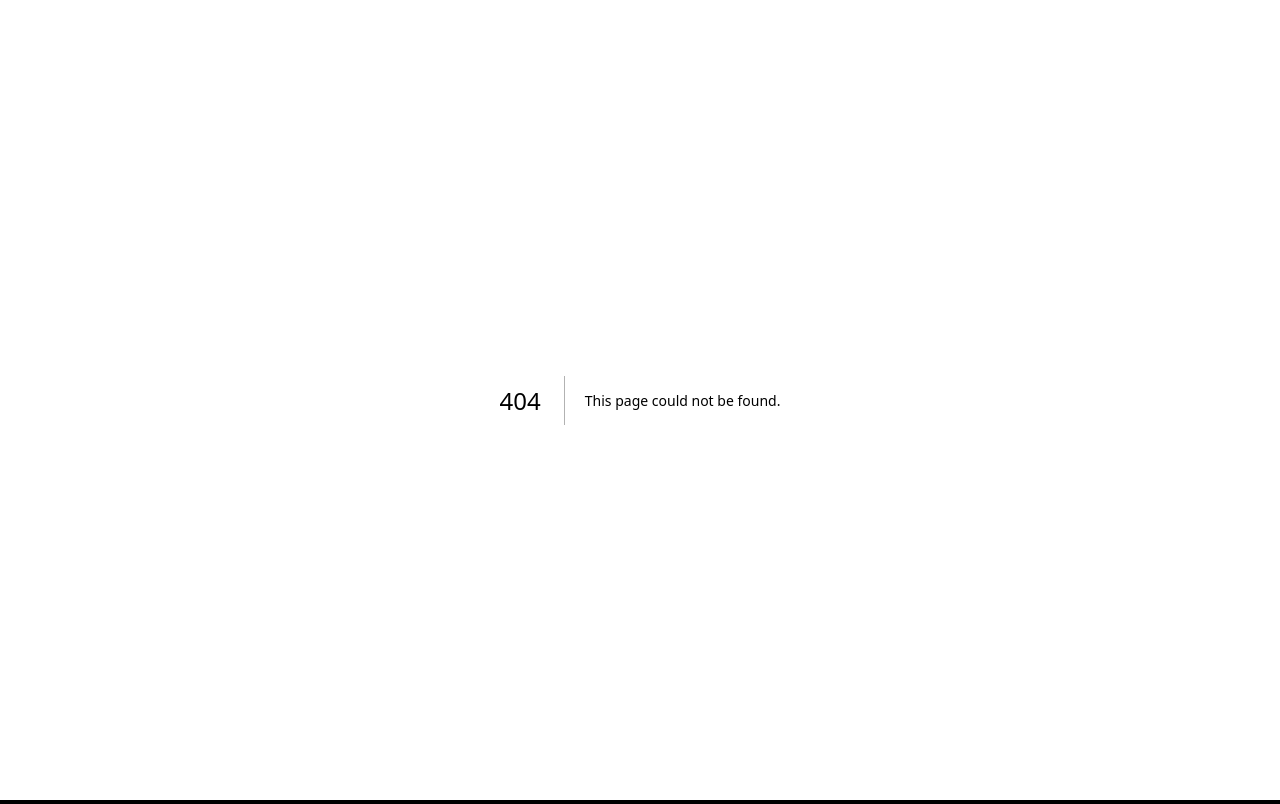
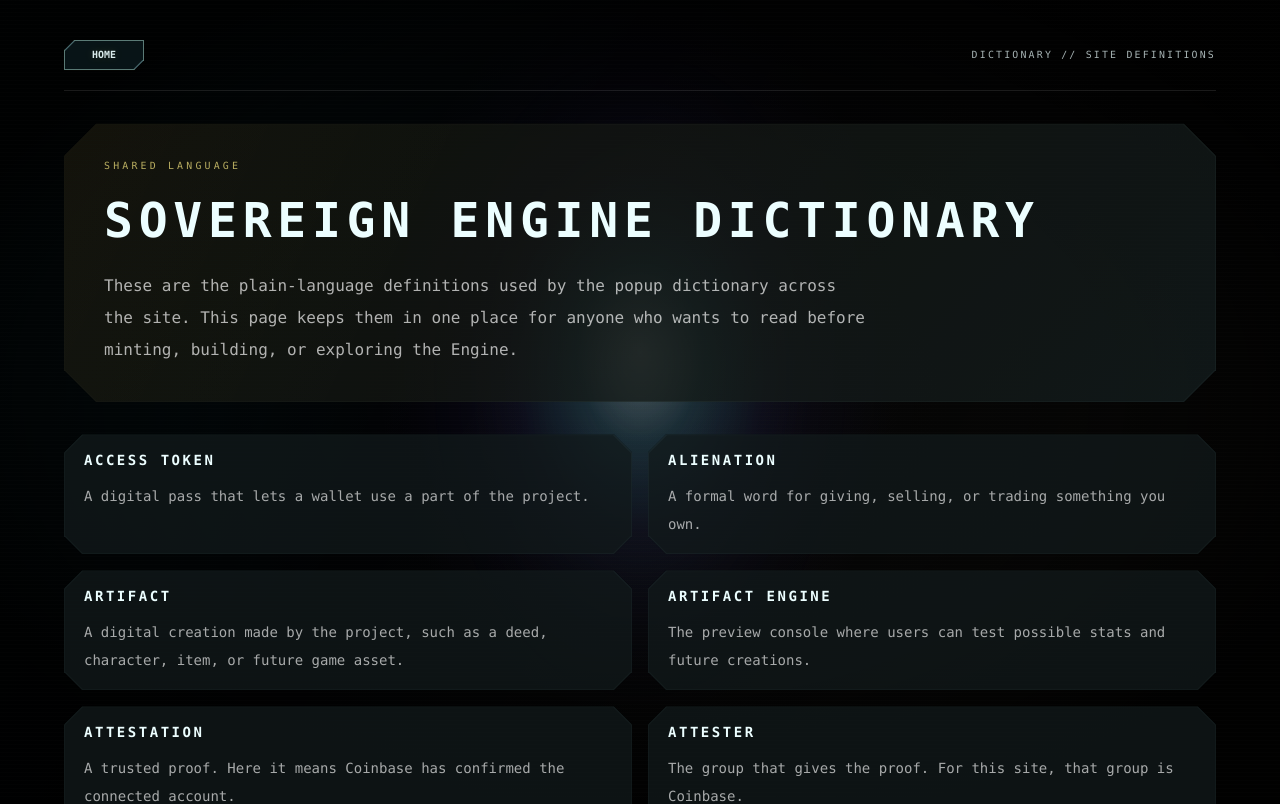
Before and after one commit to 477heat/sovereign-portal, a Next.js app: page /dictionary in a window 1280 px wide. Before the commit this address had no page. Shown: the top 804 px of the page. Built offline with nearby package versions, Linux system fonts and the light colour scheme.

Commit message:
Add dictionary footer links

```diff
--- /dev/null
+++ b/app/dictionary/page.tsx
@@ -0,0 +1,55 @@
+import Link from "next/link";
+import TunnelBackdrop from "@/components/TunnelBackdrop";
+import { glossary } from "@/lib/glossary";
+
+const glossaryEntries = Object.entries(glossary).sort(([first], [second]) =>
+  first.localeCompare(second),
+);
+
+export default function DictionaryPage() {
+  return (
+    <main className="info-control-page relative isolate min-h-screen overflow-x-hidden bg-black px-5 py-6 font-mono text-white md:px-10 md:py-10">
+      <TunnelBackdrop layer="page" variant="diffused" />
+
+      <div className="relative z-10 mx-auto max-w-6xl">
+        <nav className="mb-8 flex flex-col gap-3 border-b border-cyan-200/10 pb-5 text-[0.62rem] uppercase tracking-[0.22em] text-cyan-50/70 md:flex-row md:items-center md:justify-between">
+          <Link href="/" className="chamfer-nav-link chamfer-nav-link--compact">
+            Home
+          </Link>
+          <div>Dictionary // Site Definitions</div>
+        </nav>
+
+        <header className="chamfer-panel chamfer-panel--command mb-8 px-6 py-7 md:px-10 md:py-9">
+          <p className="text-[0.62rem] uppercase tracking-[0.32em] text-yellow-200/70">
+            Shared Language
+          </p>
+          <h1 className="mt-4 text-3xl font-black uppercase leading-tight tracking-[0.12em] text-cyan-50 md:text-5xl">
+            Sovereign Engine Dictionary
+          </h1>
+          <p className="mt-5 max-w-3xl text-base leading-8 text-white/68">
+            These are the plain-language definitions used by the popup
+            dictionary across the site. This page keeps them in one place for
+            anyone who wants to read before minting, building, or exploring the
+            Engine.
+          </p>
+        </header>
+
+        <section className="grid gap-4 md:grid-cols-2">
+          {glossaryEntries.map(([term, definition]) => (
+            <article
+              className="chamfer-panel chamfer-panel--readout chamfer-panel--all-corners px-5 py-4"
+              key={term}
+            >
+              <h2 className="text-sm font-black uppercase tracking-[0.18em] text-cyan-50">
+                {term}
+              </h2>
+              <p className="mt-3 text-sm leading-7 text-white/64">
+                {definition}
+              </p>
+            </article>
+          ))}
+        </section>
+      </div>
+    </main>
+  );
+}
--- a/app/page.tsx
+++ b/app/page.tsx
@@ -6,7 +6,7 @@ import { useEffect, useRef, useState } from "react";
 import { GlossaryText } from "@/components/GlossaryTerm";
 import type { GlossaryTermKey } from "@/lib/glossary";
 
-const dayOneLaunchAt = Date.UTC(2026, 5, 3, 12, 0, 0);
+const dayOneLaunchAt = Date.UTC(2026, 5, 5, 23, 0, 0);
 const homeGlossaryTerms: GlossaryTermKey[] = [
   "Artifact Engine",
   "Attribute Tree",
@@ -409,9 +409,22 @@ export default function HomePage() {
 
       <footer className="relative z-10 mx-auto flex max-w-7xl flex-col items-center justify-between gap-4 border-t border-cyan-100/10 px-5 pb-10 pt-6 text-center text-xs uppercase tracking-[0.24em] text-cyan-100/35 md:flex-row md:px-8 md:text-left">
         <span>Sovereign Engine // Builder access</span>
-        <Link href="/developer" className="chamfer-nav-link">
-          Developer
-        </Link>
+        <div className="flex flex-wrap items-center justify-center gap-2">
+          <Link href="/dictionary" className="chamfer-nav-link">
+            Dictionary
+          </Link>
+          <Link href="/developer" className="chamfer-nav-link">
+            Developers
+          </Link>
+          <a
+            className="chamfer-nav-link"
+            href="https://discord.com/channels/1510790887125291138/1510791200234406040"
+            rel="noopener noreferrer"
+            target="_blank"
+          >
+            Contact
+          </a>
+        </div>
       </footer>
     </main>
   );
```
